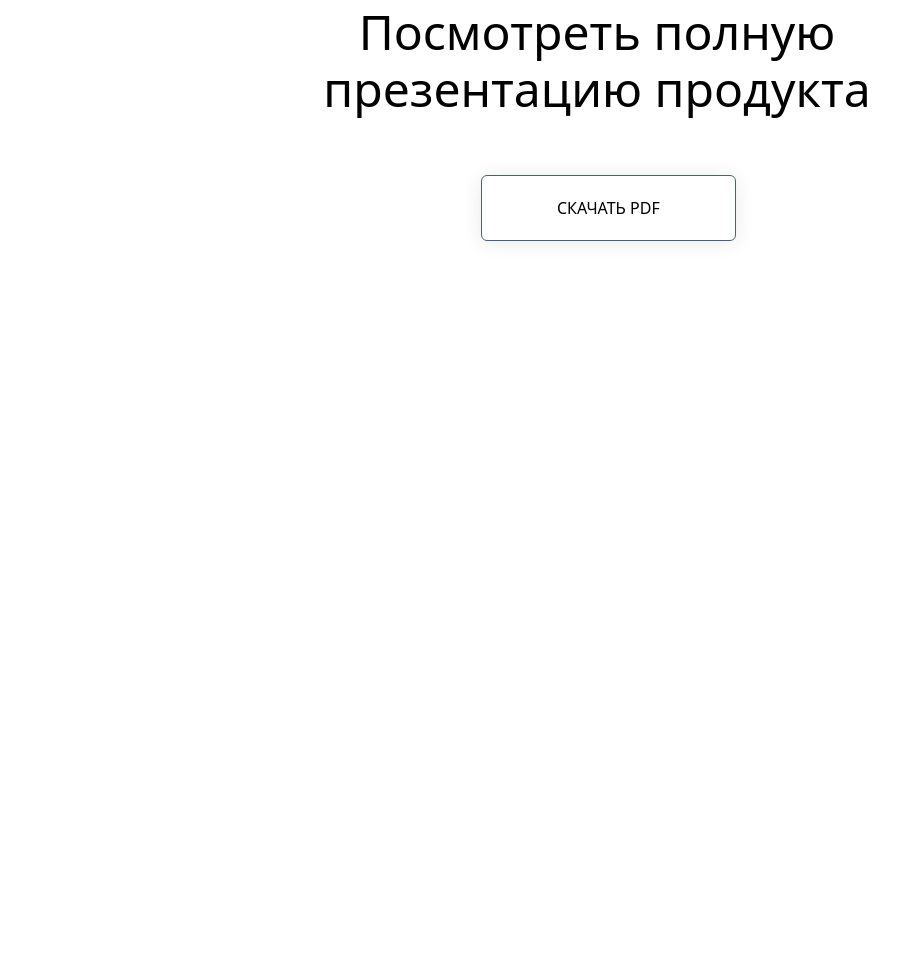
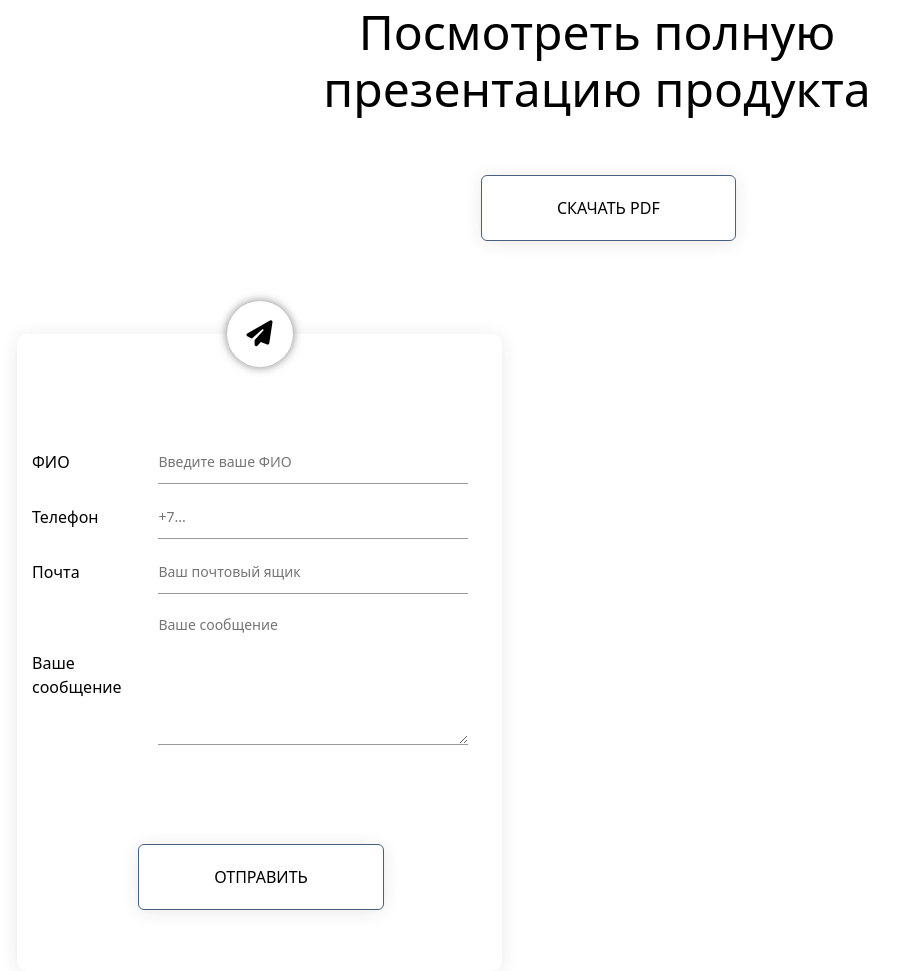
Before and after one commit to hungry-guerilla/---------, a website: page index.html in a window 1280 px wide. Shown: the part 5751-6722 px from the top of the page, without its empty margins (43-941 px from the left). Before the commit the page ends 6085 px from the top, so only its background shows below. Drawn offline with nearby package versions, Linux system fonts and the light colour scheme.

Commit message:
callback__form

```diff
--- a/index.html
+++ b/index.html
@@ -266,7 +266,8 @@
                         <h2 class="accordion-header" id="headingOne">
                             <button class="accordion-button" type="button" data-bs-toggle="collapse"
                                 data-bs-target="#collapseOne" aria-expanded="true" aria-controls="collapseOne">
-                                <span>Сколько раз в год можно обратиться к терапевту или педиатру по данной программе?</span>
+                                <span>Сколько раз в год можно обратиться к терапевту или педиатру по данной
+                                    программе?</span>
                             </button>
                         </h2>
                         <div id="collapseOne" class="accordion-collapse collapse show" aria-labelledby="headingOne"
@@ -318,7 +319,8 @@
                         <h2 class="accordion-header" id="headingThree">
                             <button class="accordion-button collapsed" type="button" data-bs-toggle="collapse"
                                 data-bs-target="#collapseThree" aria-expanded="false" aria-controls="collapseThree">
-                                <span>Какие врачи-специалисты представлены в сервисе, кроме терапевта и педиатра? </span>
+                                <span>Какие врачи-специалисты представлены в сервисе, кроме терапевта и педиатра?
+                                </span>
                             </button>
                         </h2>
                         <div id="collapseThree" class="accordion-collapse collapse" aria-labelledby="headingThree"
@@ -337,7 +339,8 @@
                         <h2 class="accordion-header" id="headingThree">
                             <button class="accordion-button collapsed" type="button" data-bs-toggle="collapse"
                                 data-bs-target="#collapseThree" aria-expanded="false" aria-controls="collapseThree">
-                                <span>Как получить консультацию педиатра, если возраст ребенка меньше 1 года, и оформить на ребенка программу нельзя?</span>
+                                <span>Как получить консультацию педиатра, если возраст ребенка меньше 1 года, и оформить
+                                    на ребенка программу нельзя?</span>
                             </button>
                         </h2>
                         <div id="collapseThree" class="accordion-collapse collapse" aria-labelledby="headingThree"
@@ -372,15 +375,13 @@
                     </div>
                     <div class="six__screen-cards-item">
                         <img src="./img/comment 1galka.jpg" class="six__screen-cards-item-img">
-                        <p class="six__screen-cards-item-descr">Полный архив<br>всех условий</p
-                    </div>
-                </div>
-            </div>
+                        <p class="six__screen-cards-item-descr">Полный архив<br>всех условий</p </div> </div> </div>
                             <div class="soplya-bg">
                         <img src="./img/Unionsoplya.png" alt="soplya" class="soplya-bg-img">
                         <div class="soplya-bg-content-uno">
                             <h5 class="soplya-bg-title">Заполните заявление и подготовьте<br>необходимые документы.</h5>
-                    <p class="soplya-bg-desr">Направьте документы в Страховую компанию<br>удобным для Вас способом:</p>
+                            <p class="soplya-bg-desr">Направьте документы в Страховую компанию<br>удобным для Вас
+                                способом:</p>
                             <ul>
                                 <li>через <span>Личный кабинет</span></li>
                                 <li>письмом по адресу: 125252, г.Москва, а/я 28</li>
@@ -400,7 +401,33 @@
                         <a href="#" class="buy__btn">СКАЧАТЬ PDF</a>
                     </div>
                     <div class="eight__screen">
+                        <form>
+                            <i class="fas fa-paper-plane"></i>
+                            <div class="input__groups">
+                                <div class="input-group">
+                                    <label>ФИО</label>
+                                    <input type="text" placeholder="Введите ваше ФИО">
+                                </div>
 
+                                <div class="input-group">
+                                    <label>Телефон</label>
+                                    <input type="tel" placeholder="+7...">
+                                </div>
+
+                                <div class="input-group">
+                                    <label>Почта</label>
+                                    <input type="email" placeholder="Ваш почтовый ящик">
+                                </div>
+
+                                <div class="input-group">
+                                    <label>Ваше сообщение</label>
+                                    <textarea rows="5" placeholder="Ваше сообщение"></textarea>
+                                </div>
+                            </div>
+                            <a href="#" class="buy__btn">ОТПРАВИТЬ</a>
+
+
+                        </form>
                     </div>
                 </div>
 
--- a/sass/style.scss
+++ b/sass/style.scss
@@ -607,3 +607,67 @@ body {
     }
 }
 // ----------EIGHT__SCREEN-------------
+form {
+    position: relative;
+    width: 485px;
+    padding: 15px;
+    height: 637px;
+    background-color: #FFFFFF;
+    box-shadow: 0px 2px 18px rgba(41, 41, 41, 0.1);
+    border-radius: 10px;
+    .input-group:first-child {
+        margin-top: 90px;
+    }
+    a {
+        position: absolute;
+        top: 80%;
+        left: 25%;
+    }
+}
+.fa-paper-plane{
+    position: absolute;
+    left: 50%;
+    top: 0%;
+    transform: translate(-50%,-50%);
+    background: #fff;
+    font-size: 26px;
+    padding: 20px;
+    border-radius: 50%;
+    box-shadow: 0 0 10px rgba(0, 0, 0, 0.5);
+}
+
+.input-group{
+    width: 100%;
+    display: flex;
+    align-items: center;
+    margin: 10px 0;
+    position: relative;
+}
+.input-group label{
+    flex-basis: 28%;
+}
+.input-group input, .input-group textarea{
+    flex-basis: 68%;
+    background: transparent;
+    border: 0;
+    outline: 0;
+    padding: 10px 0;
+    border-bottom: 1px solid #999;
+    color: #333;
+    font-size: 16px;
+}
+::placeholder{
+    font-size: 14px;
+}
+
+form button{
+    background: #141a34;
+    color: #fff;
+    border-radius: 4px;
+    border: 1px solid rgba(255, 255, 255, 0.7);
+    padding: 10px 40px;
+    outline: 0;
+    cursor: pointer;
+    display: block;
+    margin: 30px auto 10px;
+}
```
Also changed, not shown: css/style.css, css/style.min.css, 4 other files. Lines whose indentation alone changed are shown as unchanged.
